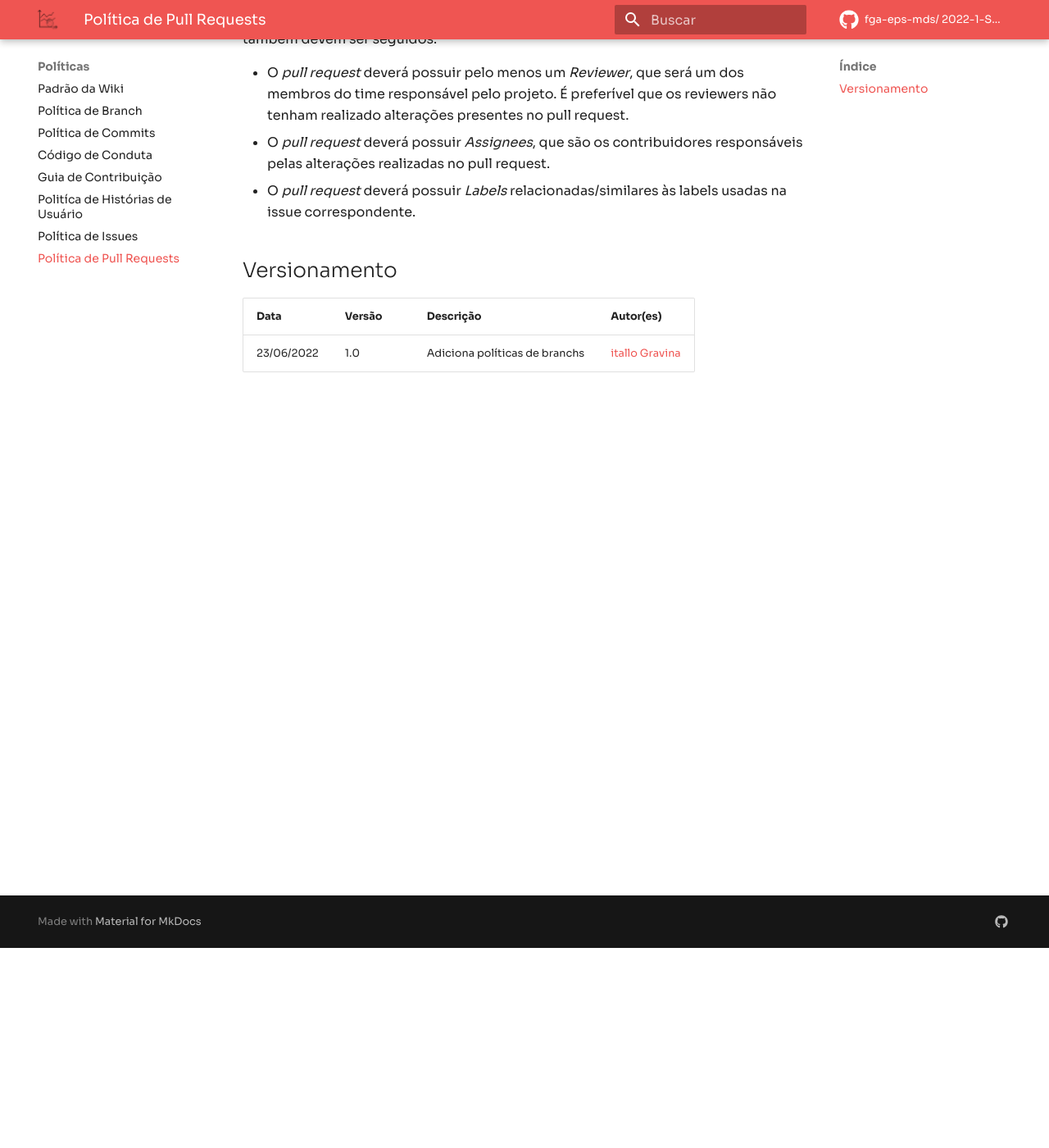
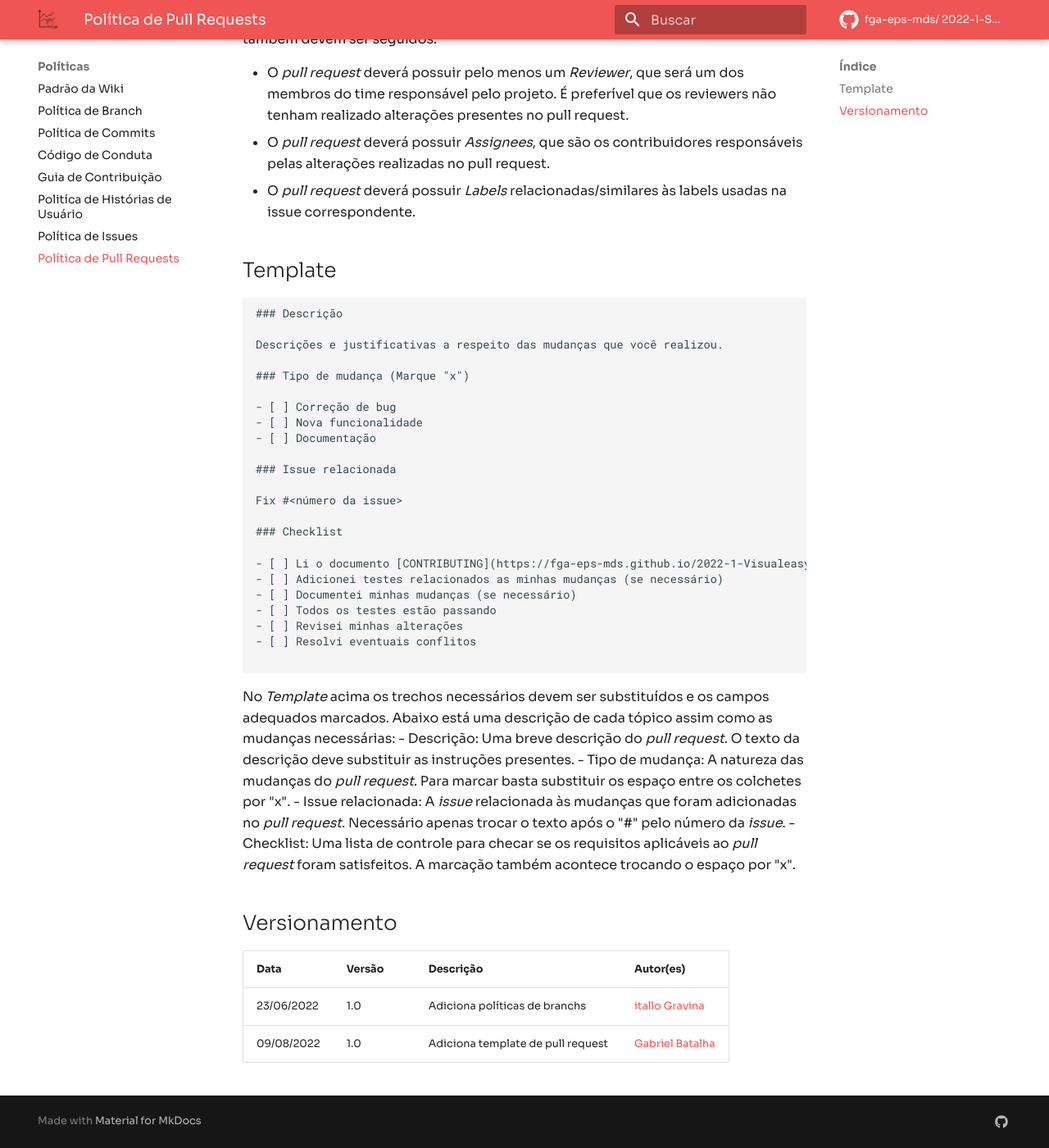
Before and after one commit to fga-eps-mds/2022-1-Visualeasy-Doc, an MkDocs documentation site: the page built from docs/politicas/politica_de_pull_request.md, in a window 1280 px wide and 1400 px high, scrolled down 244 px. Shown: the whole window at 82% size. Built offline with MkDocs 1.6.1 and Material for MkDocs 9.7.7, drawn with Linux system fonts in a browser that asks for light colours; comment, search, counter and statistics services are not loaded.

Commit message:
Adding PR template to politica_de_pull_request.md

````diff
--- a/docs/politicas/politica_de_pull_request.md
+++ b/docs/politicas/politica_de_pull_request.md
@@ -6,8 +6,42 @@ Para abrir um Pull Request nesse projeto deverá ser utilizado o template de pul
 - O _pull request_ deverá possuir _Assignees_, que são os contribuidores responsáveis pelas alterações realizadas no pull request.
 - O _pull request_ deverá possuir _Labels_ relacionadas/similares às labels usadas na issue correspondente.
 
+## Template
+```markdown
+### Descrição
+
+Descrições e justificativas a respeito das mudanças que você realizou.
+
+### Tipo de mudança (Marque "x")
+
+- [ ] Correção de bug
+- [ ] Nova funcionalidade
+- [ ] Documentação
+
+### Issue relacionada
+
+Fix #<número da issue>
+
+### Checklist
+
+- [ ] Li o documento [CONTRIBUTING](https://fga-eps-mds.github.io/2022-1-Visualeasy-Doc/politicas/Contributor%27s_Guide/)
+- [ ] Adicionei testes relacionados as minhas mudanças (se necessário)
+- [ ] Documentei minhas mudanças (se necessário)
+- [ ] Todos os testes estão passando
+- [ ] Revisei minhas alterações
+- [ ] Resolvi eventuais conflitos
+
+```
+
+No _Template_ acima os trechos necessários devem ser substituídos e os campos adequados marcados. Abaixo está uma descrição de cada tópico assim como as mudanças necessárias:
+- Descrição: Uma breve descrição do _pull request_. O texto da descrição deve substituir as instruções presentes.
+- Tipo de mudança: A natureza das mudanças do _pull request_. Para marcar basta substituir os espaço entre os colchetes por "x".
+- Issue relacionada: A _issue_ relacionada às mudanças que foram adicionadas no _pull request_. Necessário apenas trocar o texto após o "#" pelo número da _issue_.
+- Checklist: Uma lista de controle para checar se os requisitos aplicáveis ao _pull request_ foram satisfeitos. A marcação também acontece trocando o espaço por "x".
+
 ## Versionamento
 
 | Data | Versão | Descrição | Autor(es) |
 |------|------|------|------|
 |23/06/2022|1.0|Adiciona políticas de branchs|[itallo Gravina](https://github.com/itallogravina)|
+|09/08/2022|1.0|Adiciona template de pull request|[Gabriel Batalha](https://github.com/Gabriel-Azevedo-Batalha)|
````
